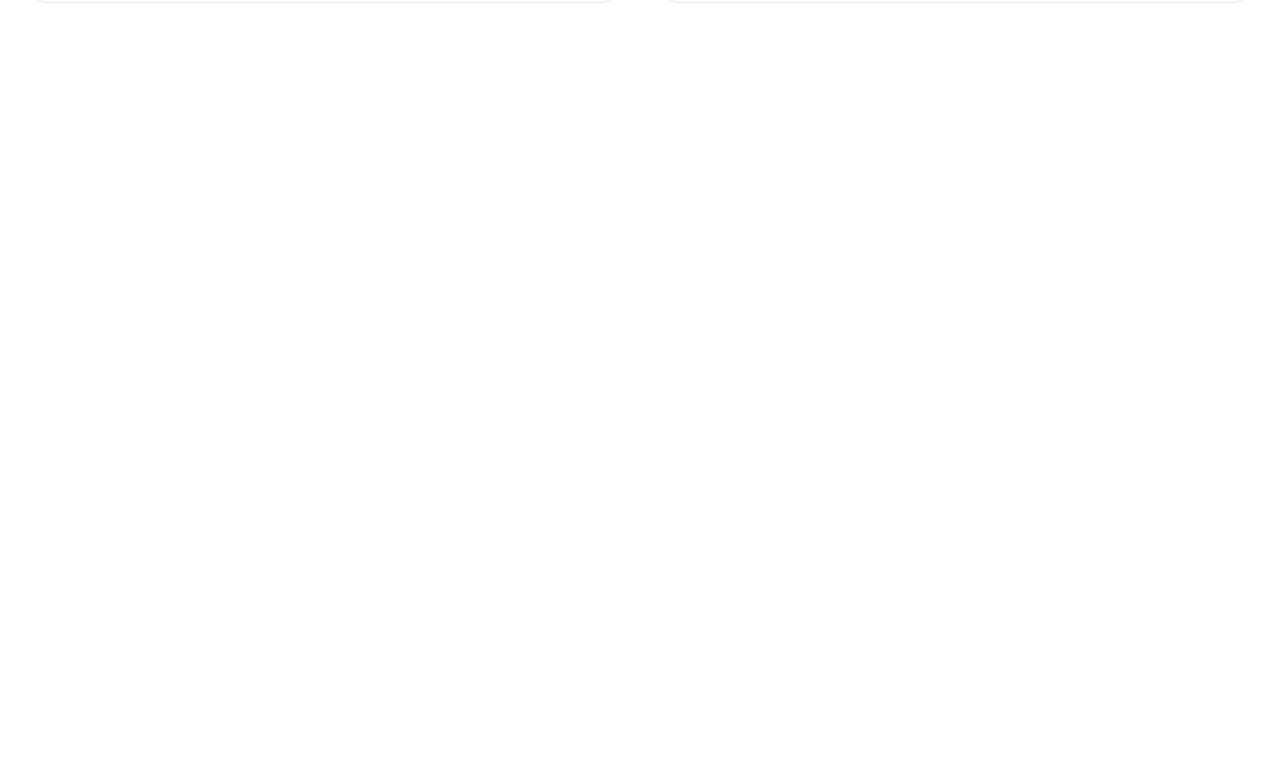
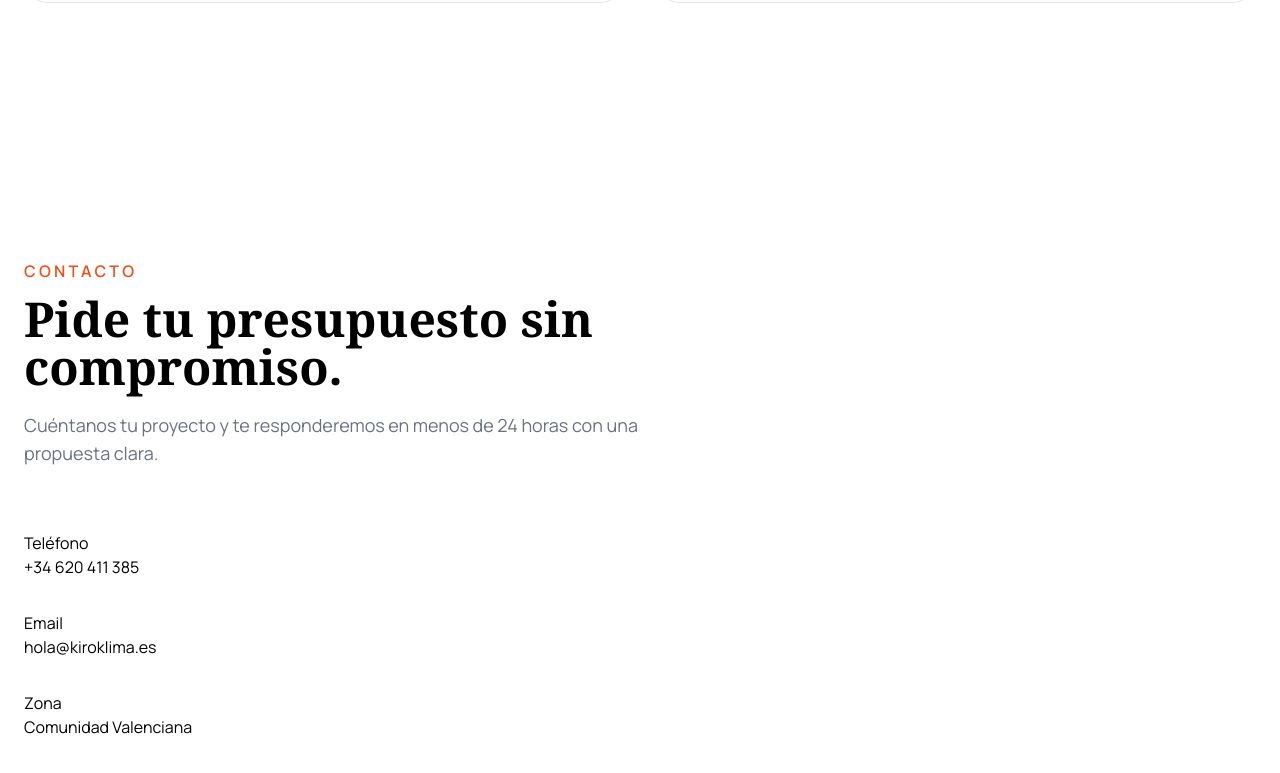
Before and after one commit to yoanastamenova/KiroKlima, a Next.js app: page / in a window 1280 px wide. Shown: the part 2107-2880 px from the top of the page. Before the commit the page ends 2238 px from the top, so only its background shows below. Built offline with nearby package versions, Linux system fonts and the light colour scheme.

Commit message:
feat: add contact page info

```diff
--- a/app/contacto/contacto.tsx
+++ b/app/contacto/contacto.tsx
@@ -0,0 +1,36 @@
+export default function Contacto() {
+    return (
+        <>
+        <section id="contacto" className="py-24 md:py-32">
+        <div className="max-w-screen-2xl mx-auto px-6">
+          <div className="max-w-2xl">
+            <span className="text-brand-orange uppercase font-semibold tracking-[0.2em]">
+              contacto
+            </span>
+            <h2 className="text-black mt-3 font-serif text-4xl md:text-5xl font-semibold">
+              Pide tu presupuesto sin compromiso.
+            </h2>
+            <p className="mt-5 text-lg text-gray-500">
+              {" "}
+              Cuéntanos tu proyecto y te responderemos en menos de 24 horas con una propuesta clara.
+            </p>
+          </div>
+             <div className="max-w-2xl mt-16 grid md:grid-rows-3 gap-8">
+                <div>
+                    <p>Teléfono</p>
+                    <p>+34 620 411 385</p>
+                </div>
+                 <div>
+                    <p>Email</p>
+                    <p>hola@kiroklima.es</p>
+                </div>
+                 <div>
+                    <p>Zona</p>
+                    <p>Comunidad Valenciana</p>
+                </div>
+             </div>
+             </div>
+            </section>
+        </>
+    )
+}
--- a/app/page.tsx
+++ b/app/page.tsx
@@ -1,11 +1,13 @@
 import Hero from "./components/hero/hero";
 import Servicios from "./components/servicios/servicios";
+import Contacto from "./contacto/contacto";
 
 export default function Home() {
   return (
     <div className="flex flex-col">
       <Hero />
       <Servicios />
+      <Contacto />
     </div>
   );
 }
```
